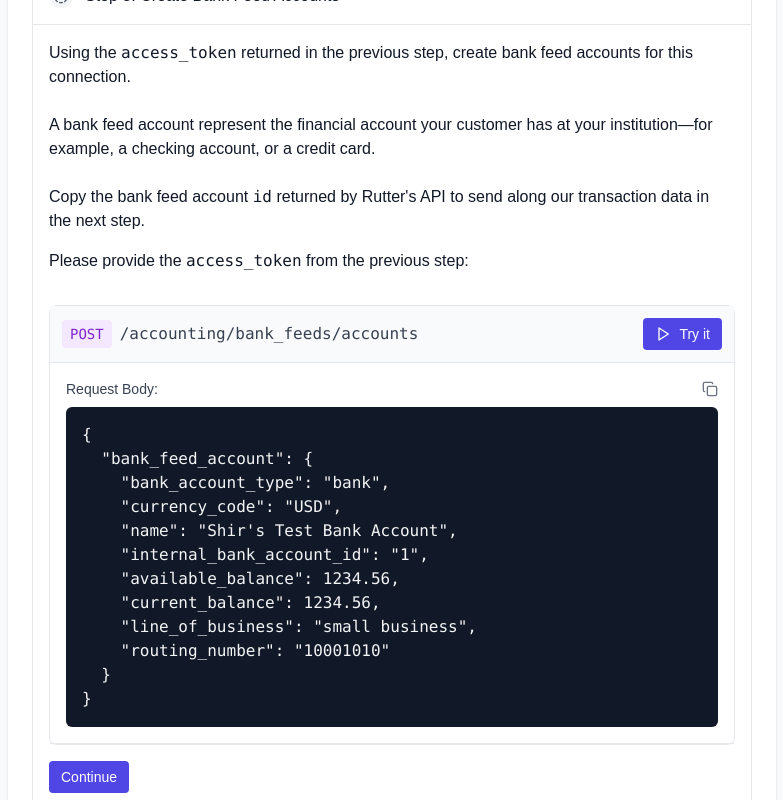
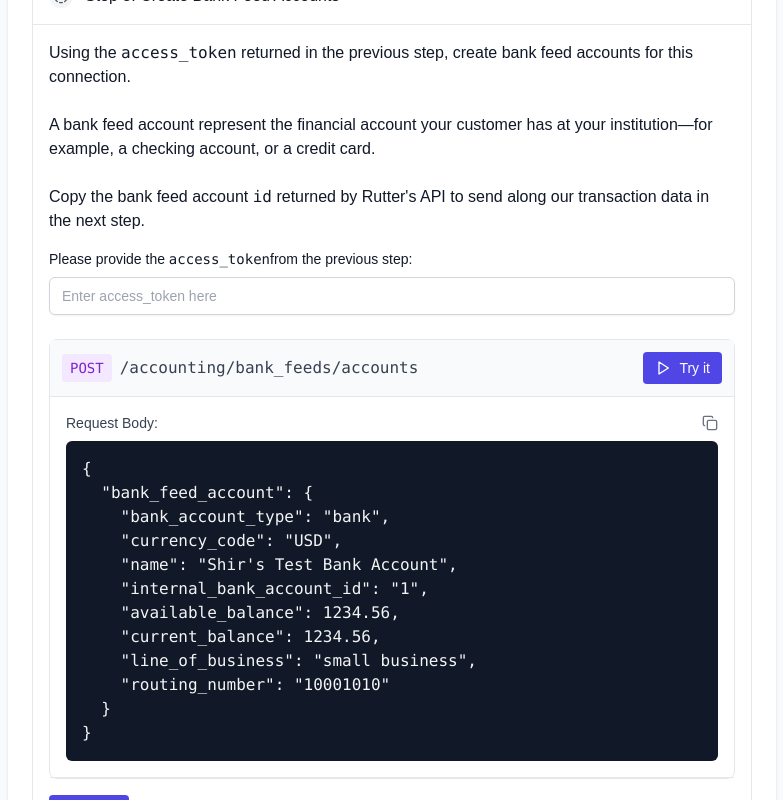
Before and after one commit to Rutter/bank-feeds-demo, a Next.js app: page /login/success in a window 1280 px wide. Both pictures are taken after a click on the button "Step 3: Create Bank Feed Accounts". Shown: the part 391-1191 px from the top of the page, without its empty margins (248-1031 px from the left). Built offline with nearby package versions, Linux system fonts and the light colour scheme.

Commit message:
fix styling

```diff
--- a/src/components/IntegrationProgress.tsx
+++ b/src/components/IntegrationProgress.tsx
@@ -212,18 +212,23 @@ export default function IntegrationProgress() {
               Copy the bank feed account <code>id</code> returned by Rutter's
               API to send along our transaction data in the next step.
             </p>
-            <p className="mb-4 text-gray-900">
-              <label htmlFor={id}>
-                Please provide the <code>access_token</code> from the previous
-                step:
+            <div className="mb-6">
+              <label
+                htmlFor={id}
+                className="block text-sm font-medium text-gray-900 mb-2"
+              >
+                Please provide the <code>access_token</code>
+                from the previous step:
               </label>
               <input
                 id={id}
                 value={accessToken}
                 onInput={(e) => setAccessToken(e.target.value)}
-                className="mb-4 text-gray-900"
+                className="appearance-none block w-full px-3 py-2 border border-gray-300 rounded-md shadow-sm placeholder-gray-400
+    focus:outline-none focus:ring-indigo-500 focus:border-indigo-500 sm:text-sm"
+                placeholder="Enter access_token here"
               />
-            </p>
+            </div>
             <RutterApiCall
               endpoint="/accounting/bank_feeds/accounts"
               method="POST"
@@ -279,18 +284,23 @@ export default function IntegrationProgress() {
               Rutter <code>id</code> for the bank feed account that you created
               in the previous step.
             </p>
-            <p className="mb-4 text-gray-900">
-              <label htmlFor={id}>
-                Please provide the bank feed account Rutter <code>id</code> from
+            <div className="mb-6">
+              <label
+                htmlFor={id}
+                className="block text-sm font-medium text-gray-900 mb-2"
+              >
+                Please provide the Rutter bank feed account ID generated from
                 the previous step:
               </label>
               <input
                 id={id}
                 value={bankFeedAccountId}
                 onInput={(e) => setBankFeedAccountId(e.target.value)}
-                className="mb-4 text-gray-900"
+                className="appearance-none block w-full px-3 py-2 border border-gray-300 rounded-md shadow-sm placeholder-gray-400
+    focus:outline-none focus:ring-indigo-500 focus:border-indigo-500 sm:text-sm"
+                placeholder="Enter Rutter bank feed account ID here"
               />
-            </p>
+            </div>
             <RutterApiCall
               endpoint="/accounting/bank_feeds/transactions"
               method="POST"
@@ -389,24 +399,29 @@ export default function IntegrationProgress() {
               Rutter redirect URI. Take the redirect URI, and add an{" "}
               <code>&otp=</code> query parameter.
             </p>
-            <p className="mb-4 text-gray-900">
-              <label htmlFor={id}>
-                Please provide the OTP Rutter generated from
-                the previous step:
+            <div className="mb-6">
+              <label
+                htmlFor={id}
+                className="block text-sm font-medium text-gray-900 mb-2"
+              >
+                Please provide the OTP Rutter generated from the previous step:
               </label>
               <input
                 id={id}
                 value={otp}
-                onInput={(e) => setOtp(e.target.value)}
-                className="mb-4 text-gray-900"
+                onChange={(e) => setOtp(e.target.value)}
+                className="appearance-none block w-full px-3 py-2 border border-gray-300 rounded-md shadow-sm placeholder-gray-400
+    focus:outline-none focus:ring-indigo-500 focus:border-indigo-500 sm:text-sm"
+                placeholder="Enter OTP here"
               />
-            </p>
+            </div>{" "}
             <p className="font-mono bg-gray-100 p-2 rounded mt-2 text-gray-900">
               {redirectUri}&otp={otp}
             </p>
             <br />
             <p className="mb-4 text-gray-900">
-              You now have a complete redirect URI. Copy and paste this URL into your browser to finish the bank feeds connection flow within
+              You now have a complete redirect URI. Copy and paste this URL into
+              your browser to finish the bank feeds connection flow within
               QuickBooks.
             </p>
           </Section>
```
